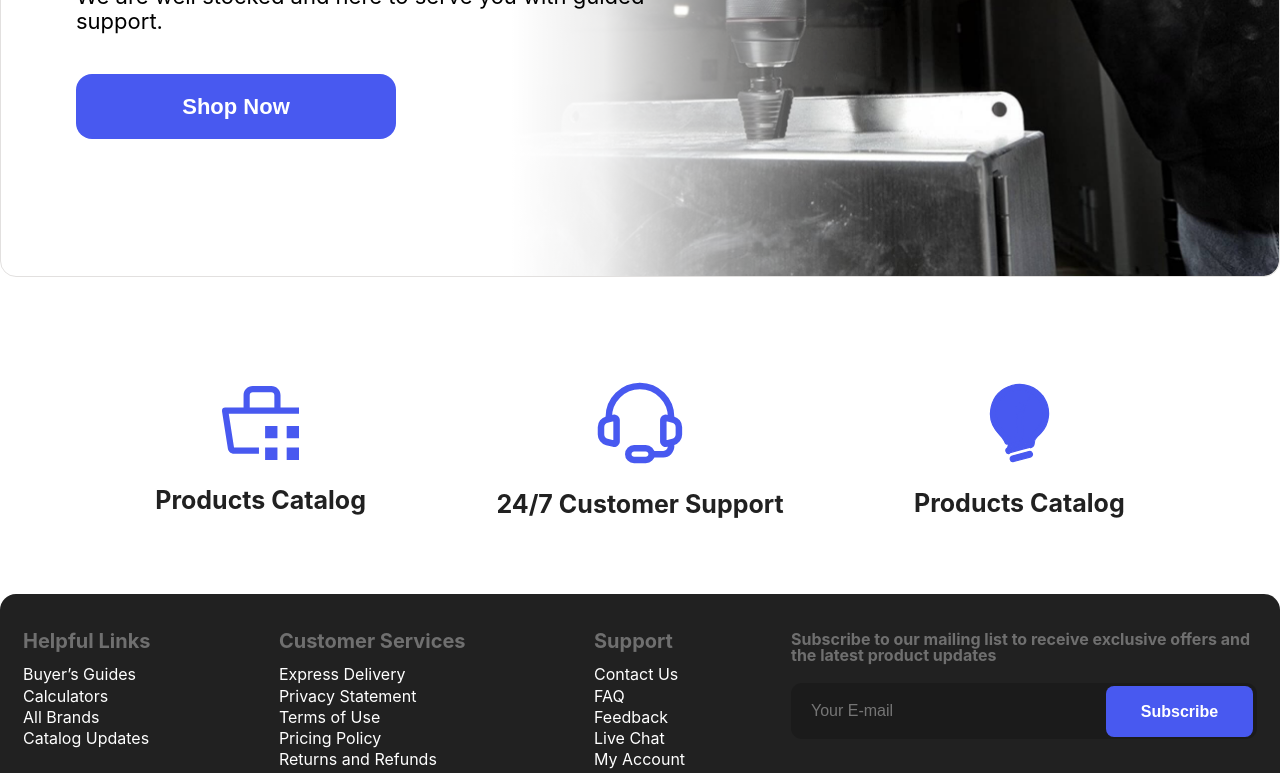
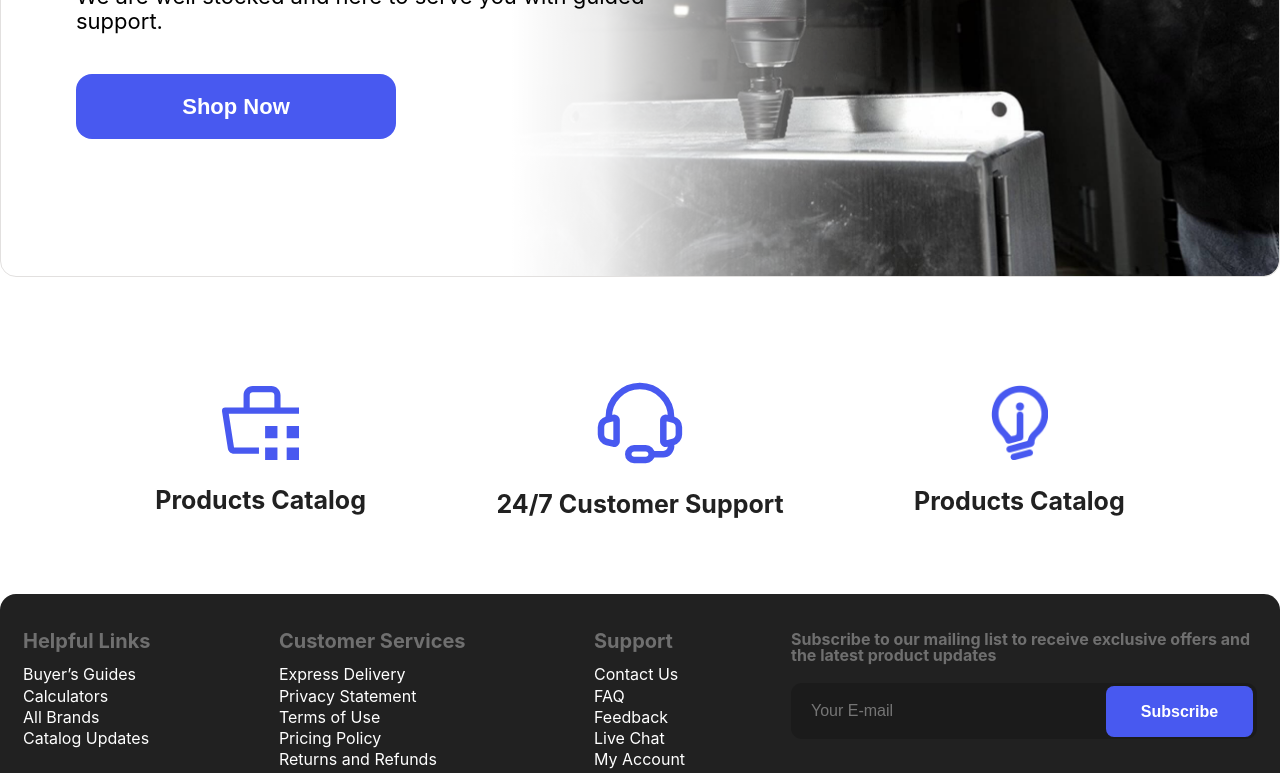
Before and after one commit to debuggert/tools_test, a React (Create React App) app: page / in a window 1280 px wide. Shown: the part 1726-2499 px from the top of the page. Built offline with nearby package versions, Linux system fonts and the light colour scheme.

Commit message:
hotfix ico_ideas svg to png chng

```diff
--- a/src/components/blockFastNavigation/BlockFastNavigation.js
+++ b/src/components/blockFastNavigation/BlockFastNavigation.js
@@ -12,6 +12,10 @@ const Block3Column = styled.section`
 const IconBox = styled.a`
     max-width:290px;
     text-decoration:none;
+    transition:0.4s;
+    &:hover {
+        transform:scale(1.02,1.02);
+    }
 `
 const IconBoxImg = styled.div`
     display:flex;
@@ -27,6 +31,15 @@ const IconBoxText = styled.h3`
     text-align: center;
     color: ${({ theme }) => theme.colors.font};
     margin:0 auto;
+`
+const IcobBoxImgFix = styled.div`
+    max-width:${({mw = 290}) => mw }px;
+    img {
+        max-width:100%;
+        width:100%;
+        height:auto;
+    }
+
 `
 
 const BlockFastNavigation = () =>{
@@ -46,7 +59,9 @@ const BlockFastNavigation = () =>{
             </IconBox>
             <IconBox href="#">
                 <IconBoxImg>
-                    <img src="../images/icons/ico_ideas.svg"/>
+                    <IcobBoxImgFix mw="57">
+                        <img src="../images/icons/ico_ideas.png"/>
+                    </IcobBoxImgFix>
                 </IconBoxImg>
                 <IconBoxText>Products Catalog</IconBoxText>
             </IconBox>
--- a/src/components/sliderMain/SliderMain.js
+++ b/src/components/sliderMain/SliderMain.js
@@ -21,6 +21,9 @@ const SlideBox = styled.div`
   overflow:hidden;
   border-radius:16px;
   max-height:675px;
+  @${({theme}) => theme.media.extraLarge} {
+    max-height:550px;
+  }
 `
 
 const SlideImgBox = styled.div`
--- a/src/styles/global.js
+++ b/src/styles/global.js
@@ -13,4 +13,8 @@ export default createGlobalStyle`
     font-size:10px;
     line-height:1em;
   }
+  .App {
+    overflow:hidden;
+    width:100%;
+  }
 `
--- a/src/styles/theme.js
+++ b/src/styles/theme.js
@@ -18,7 +18,7 @@ export const baseTheme = {
     },
 
     media: {
-      extraLarge: '(max-width: 1439px)',
+      extraLarge: '(max-width: 1399px)',
       large: '(max-width: 1120px)',
       medium: '(max-width: 990px)',
       small: '(max-width: 767px)',
```
Also changed, not shown: public/images/icons/ico_ideas.png (added).
